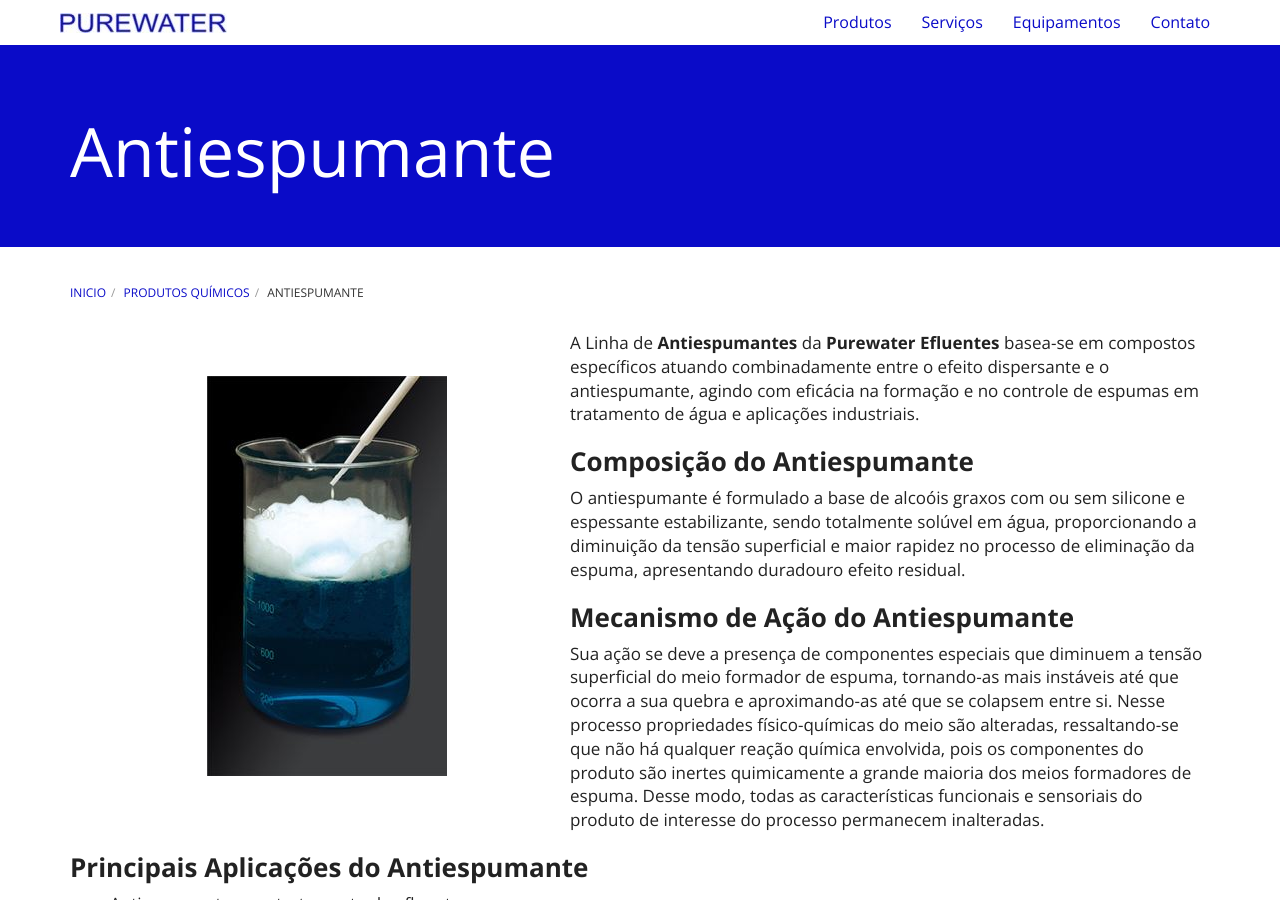
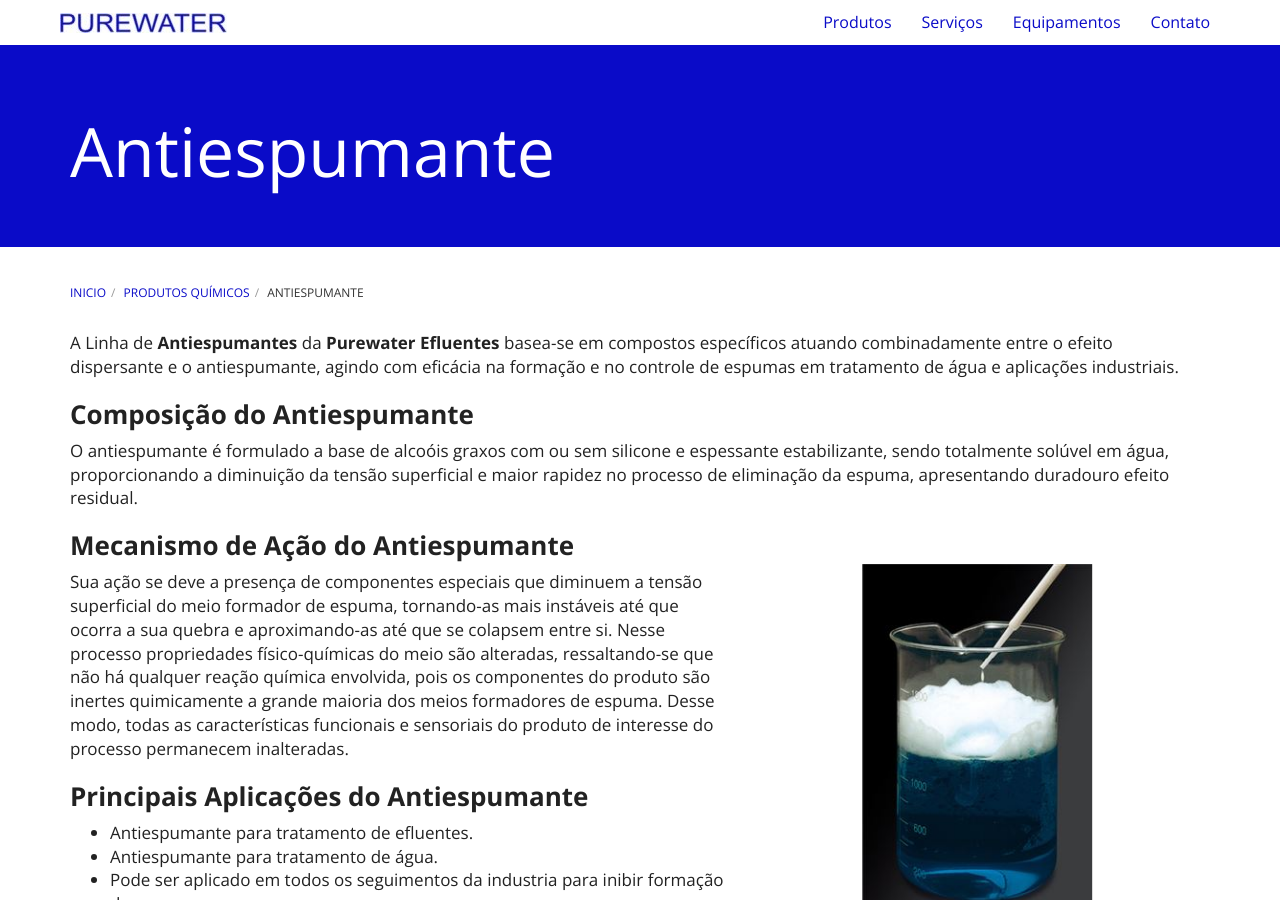
Before and after one commit to purewaterefluentes/purewaterefluentes.github.io, a Jekyll site: the page built from produtos/antiespumante.md, in a window 1280 px wide and 900 px high. Built offline with Jekyll 4.4.1, drawn with Linux system fonts in a browser that asks for light colours; nearby versions of some CDN libraries; library files that are not in the unit come from our copies.

Commit message:
Update antiespumante.md

```diff
--- a/produtos/antiespumante.md
+++ b/produtos/antiespumante.md
@@ -5,11 +5,12 @@
 subtitle:
 ---
 
-<img class="img-responsive pull-left" style="max-width: 50%;" src="../../website/images/antiespumante.jpg" alt="Antiespumante">
 A Linha de **Antiespumantes** da **Purewater Efluentes** basea-se em compostos específicos atuando combinadamente entre o efeito dispersante e o antiespumante, agindo com eficácia na formação e no controle de espumas em tratamento de água e aplicações industriais.
 
 ### **Composição do Antiespumante**
 O antiespumante é formulado a base de alcoóis graxos com ou sem silicone e espessante estabilizante,  sendo totalmente solúvel em água, proporcionando a diminuição da tensão superficial e maior rapidez no processo de eliminação da espuma, apresentando duradouro efeito residual.
+
+<img class="img-responsive pull-right" style="max-width: 42%;" src="../../website/images/antiespumante.jpg" alt="Antiespumante">
 
 ### **Mecanismo de Ação do Antiespumante**
 Sua ação se deve a presença de componentes especiais que diminuem a tensão superficial do meio formador de espuma, tornando-as mais instáveis até que ocorra a sua quebra e aproximando-as até que se colapsem entre si.
@@ -26,7 +27,6 @@
 - Controle na formação de espumas em água.
 
 ### **Características do Antiespumante**
-
 
 - Tipos Fabricados:
 
```
